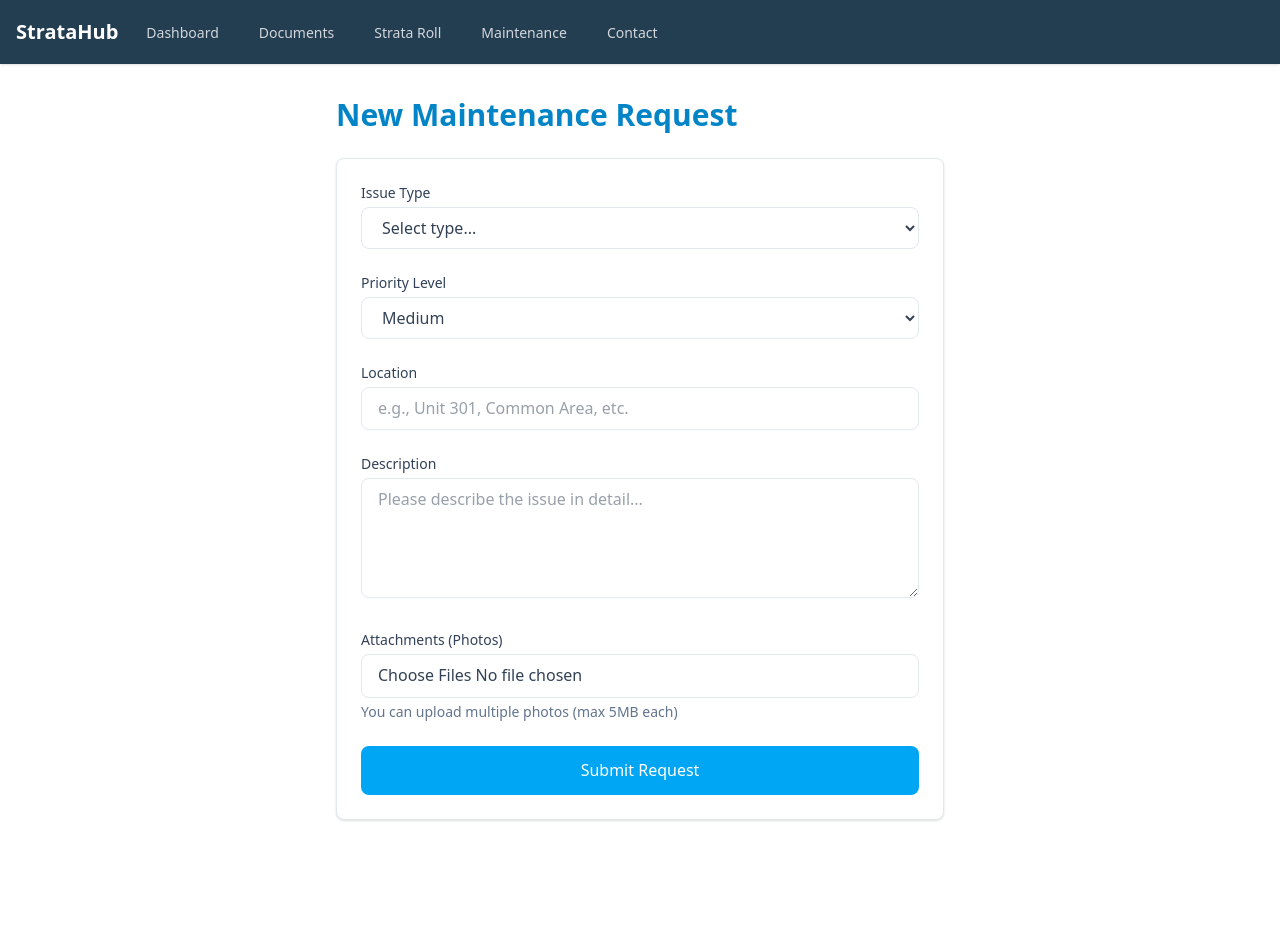
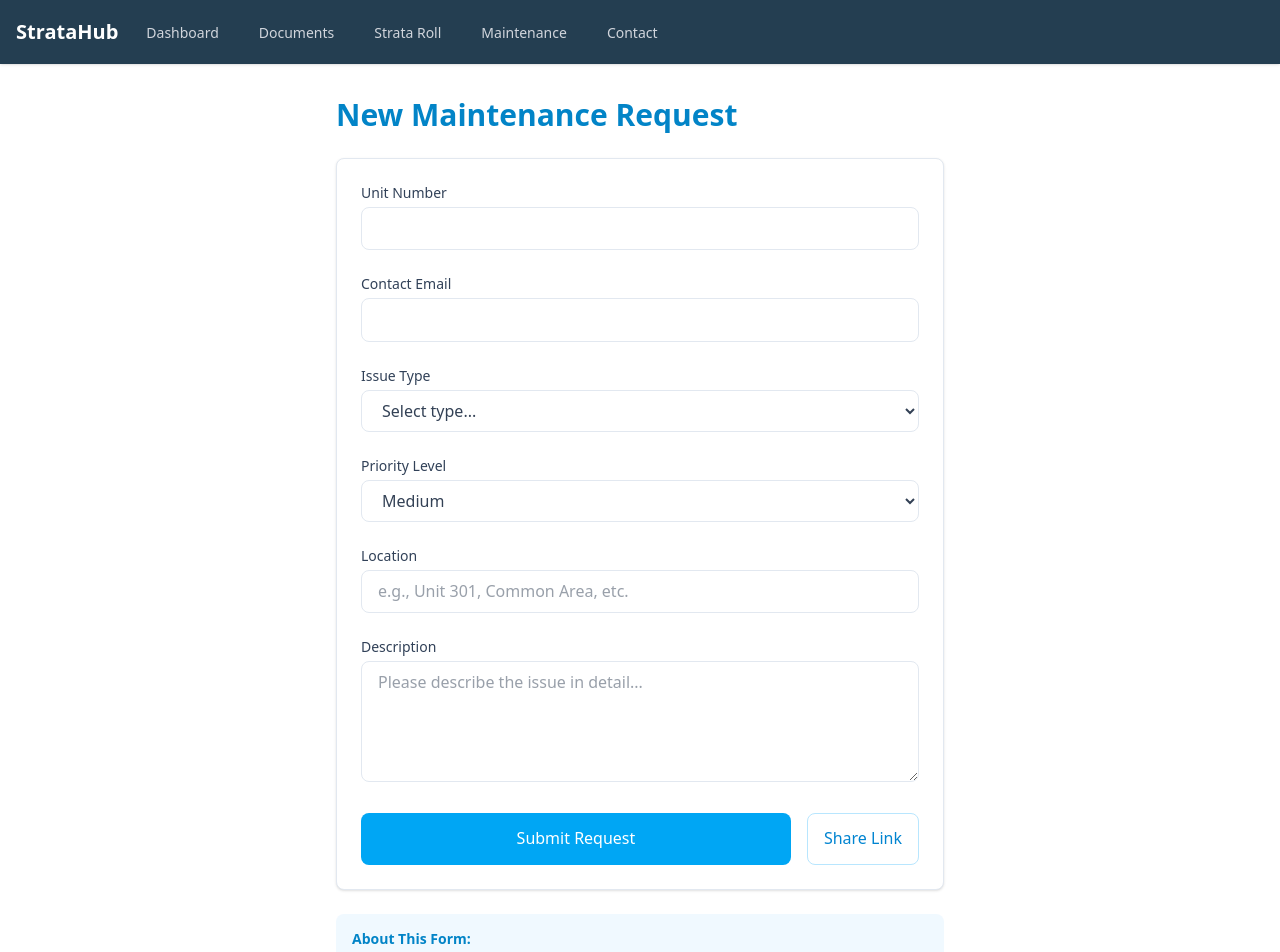
Before and after one commit to ngtrongviet/strata-hub, a Next.js app: page /maintenance/new in a window 1280 px wide. Shown: the top 952 px of the page. Before the commit the page ends 852 px from the top, so only its background shows below. Built offline with nearby package versions, Linux system fonts and the light colour scheme.

Commit message:
Add redirect, GET method

```diff
--- a/app/api/maintenance/create/route.ts
+++ b/app/api/maintenance/create/route.ts
@@ -7,15 +7,32 @@ export async function POST(req: NextRequest) {
   try {
     const data = await req.json()
 
-    // 1. Validate the request data
+    // Validate required fields
+    const requiredFields = ['issueType', 'priority', 'description', 'location', 'unitNumber', 'contactEmail']
+    const missingFields = requiredFields.filter(field => !data[field])
+
+    if (missingFields.length > 0) {
+      return NextResponse.json(
+        { error: `Missing required fields: ${missingFields.join(', ')}` },
+        { status: 400 }
+      )
+    }
+
+    // In a real app, you would:
+    // 1. Validate the data
     // 2. Save to database
     // 3. Send notifications
     // 4. Handle file uploads
 
-    return NextResponse.json({
-      success: true,
-      message: 'Maintenance request created successfully'
-    }, { status: 201 })
+    // Simulate successful creation
+    return NextResponse.json(
+      {
+        success: true,
+        message: 'Maintenance request created successfully',
+        requestId: Date.now().toString()
+      },
+      { status: 201 }
+    )
   } catch (error) {
     return NextResponse.json(
       { error: 'Failed to create maintenance request' },
--- a/app/maintenance/new/page.tsx
+++ b/app/maintenance/new/page.tsx
@@ -1,32 +1,42 @@
 'use client'
-import { useState } from 'react'
-import { useRouter } from 'next/navigation'
+import { useState, useEffect } from 'react'
+import { useRouter, useSearchParams } from 'next/navigation'
 
 interface MaintenanceRequest {
   issueType: string
   priority: string
   description: string
   location: string
-  images?: FileList
+  unitNumber: string
+  contactEmail: string
 }
 
 export default function NewMaintenanceRequest() {
   const router = useRouter()
+  const searchParams = useSearchParams()
   const [isSubmitting, setIsSubmitting] = useState(false)
+  const [submitStatus, setSubmitStatus] = useState<{
+    type: 'success' | 'error' | null;
+    message: string;
+  }>({ type: null, message: '' })
+
+  // Initialize form with GET parameters if they exist
   const [formData, setFormData] = useState<MaintenanceRequest>({
-    issueType: '',
-    priority: 'medium',
-    description: '',
-    location: ''
+    issueType: searchParams.get('type') || '',
+    priority: searchParams.get('priority') || 'medium',
+    description: searchParams.get('description') || '',
+    location: searchParams.get('location') || '',
+    unitNumber: searchParams.get('unit') || '',
+    contactEmail: searchParams.get('email') || ''
   })
-  const [selectedFiles, setSelectedFiles] = useState<FileList | null>(null)
 
+  // Handle form submission (POST request)
   const handleSubmit = async (e: React.FormEvent) => {
     e.preventDefault()
     setIsSubmitting(true)
+    setSubmitStatus({ type: null, message: '' })
 
     try {
-      // In a real app, you'd upload the files and submit the form data
       const response = await fetch('/api/maintenance/create', {
         method: 'POST',
         headers: {
@@ -35,14 +45,45 @@ export default function NewMaintenanceRequest() {
         body: JSON.stringify(formData)
       })
 
-      if (response.ok) {
+      if (response.status === 201) {
+        // Successfully created
         router.push('/maintenance?success=true')
+      } else if (response.status === 400) {
+        // Bad request - validation error
+        const data = await response.json()
+        setSubmitStatus({
+          type: 'error',
+          message: data.error || 'Please check your input and try again.'
+        })
+      } else if (response.status === 401) {
+        // Unauthorized
+        router.push('/login?redirect=/maintenance/new')
+      } else if (response.status === 429) {
+        // Too many requests
+        setSubmitStatus({
+          type: 'error',
+          message: 'Too many requests. Please try again later.'
+        })
+      } else {
+        throw new Error('Submission failed')
       }
     } catch (error) {
-      console.error('Error:', error)
+      setSubmitStatus({
+        type: 'error',
+        message: 'An error occurred. Please try again.'
+      })
     } finally {
       setIsSubmitting(false)
     }
+  }
+
+  // Generate URL with current form data (GET request)
+  const generateShareableLink = () => {
+    const params = new URLSearchParams()
+    Object.entries(formData).forEach(([key, value]) => {
+      if (value) params.append(key, value)
+    })
+    return `${window.location.origin}${window.location.pathname}?${params.toString()}`
   }
 
   return (
@@ -51,8 +92,44 @@ export default function NewMaintenanceRequest() {
         New Maintenance Request
       </h1>
 
+      {submitStatus.type && (
+        <div className={`mb-6 p-4 rounded-lg ${
+          submitStatus.type === 'success'
+            ? 'bg-green-50 text-green-800 border border-green-200'
+            : 'bg-red-50 text-red-800 border border-red-200'
+        }`}>
+          {submitStatus.message}
+        </div>
+      )}
+
       <form onSubmit={handleSubmit} className="bg-white border border-slate-200 rounded-lg shadow-sm p-6">
         <div className="space-y-6">
+          <div>
+            <label className="block text-sm font-medium text-slate-700 mb-1">
+              Unit Number
+            </label>
+            <input
+              type="text"
+              required
+              value={formData.unitNumber}
+              onChange={(e) => setFormData({...formData, unitNumber: e.target.value})}
+              className="w-full px-4 py-2 rounded-lg border border-slate-200 focus:border-sky-500 focus:ring-1 focus:ring-sky-500"
+            />
+          </div>
+
+          <div>
+            <label className="block text-sm font-medium text-slate-700 mb-1">
+              Contact Email
+            </label>
+            <input
+              type="email"
+              required
+              value={formData.contactEmail}
+              onChange={(e) => setFormData({...formData, contactEmail: e.target.value})}
+              className="w-full px-4 py-2 rounded-lg border border-slate-200 focus:border-sky-500 focus:ring-1 focus:ring-sky-500"
+            />
+          </div>
+
           <div>
             <label className="block text-sm font-medium text-slate-700 mb-1">
               Issue Type
@@ -117,31 +194,41 @@ export default function NewMaintenanceRequest() {
             />
           </div>
 
-          <div>
-            <label className="block text-sm font-medium text-slate-700 mb-1">
-              Attachments (Photos)
-            </label>
-            <input
-              type="file"
-              multiple
-              accept="image/*"
-              onChange={(e) => setSelectedFiles(e.target.files)}
-              className="w-full px-4 py-2 rounded-lg border border-slate-200 focus:border-sky-500 focus:ring-1 focus:ring-sky-500"
-            />
-            <p className="mt-1 text-sm text-slate-500">
-              You can upload multiple photos (max 5MB each)
-            </p>
+          <div className="flex gap-4">
+            <button
+              type="submit"
+              disabled={isSubmitting}
+              className="flex-1 bg-sky-500 hover:bg-sky-600 text-white px-6 py-3 rounded-lg transition-colors disabled:bg-sky-300"
+            >
+              {isSubmitting ? 'Submitting...' : 'Submit Request'}
+            </button>
+
+            <button
+              type="button"
+              onClick={() => {
+                const link = generateShareableLink()
+                navigator.clipboard.writeText(link)
+                alert('Shareable link copied to clipboard!')
+              }}
+              className="px-4 py-3 text-sky-600 hover:text-sky-700 border border-sky-200 rounded-lg hover:bg-sky-50"
+            >
+              Share Link
+            </button>
           </div>
-
-          <button
-            type="submit"
-            disabled={isSubmitting}
-            className="w-full bg-sky-500 hover:bg-sky-600 text-white px-6 py-3 rounded-lg transition-colors disabled:bg-sky-300"
-          >
-            {isSubmitting ? 'Submitting...' : 'Submit Request'}
-          </button>
         </div>
       </form>
+
+      {/* Instructions */}
+      <div className="mt-6 bg-sky-50 rounded-lg p-4 text-sm text-sky-600">
+        <h3 className="font-medium mb-2">About This Form:</h3>
+        <ul className="list-disc list-inside space-y-1">
+          <li>Use GET request to pre-fill form via URL parameters</li>
+          <li>Form submits via POST request to our secure API</li>
+          <li>Share link button generates a pre-filled form URL</li>
+          <li>Handles various HTTP status codes (201, 400, 401, 429)</li>
+          <li>Implements proper error handling and user feedback</li>
+        </ul>
+      </div>
     </div>
   )
 }
```
